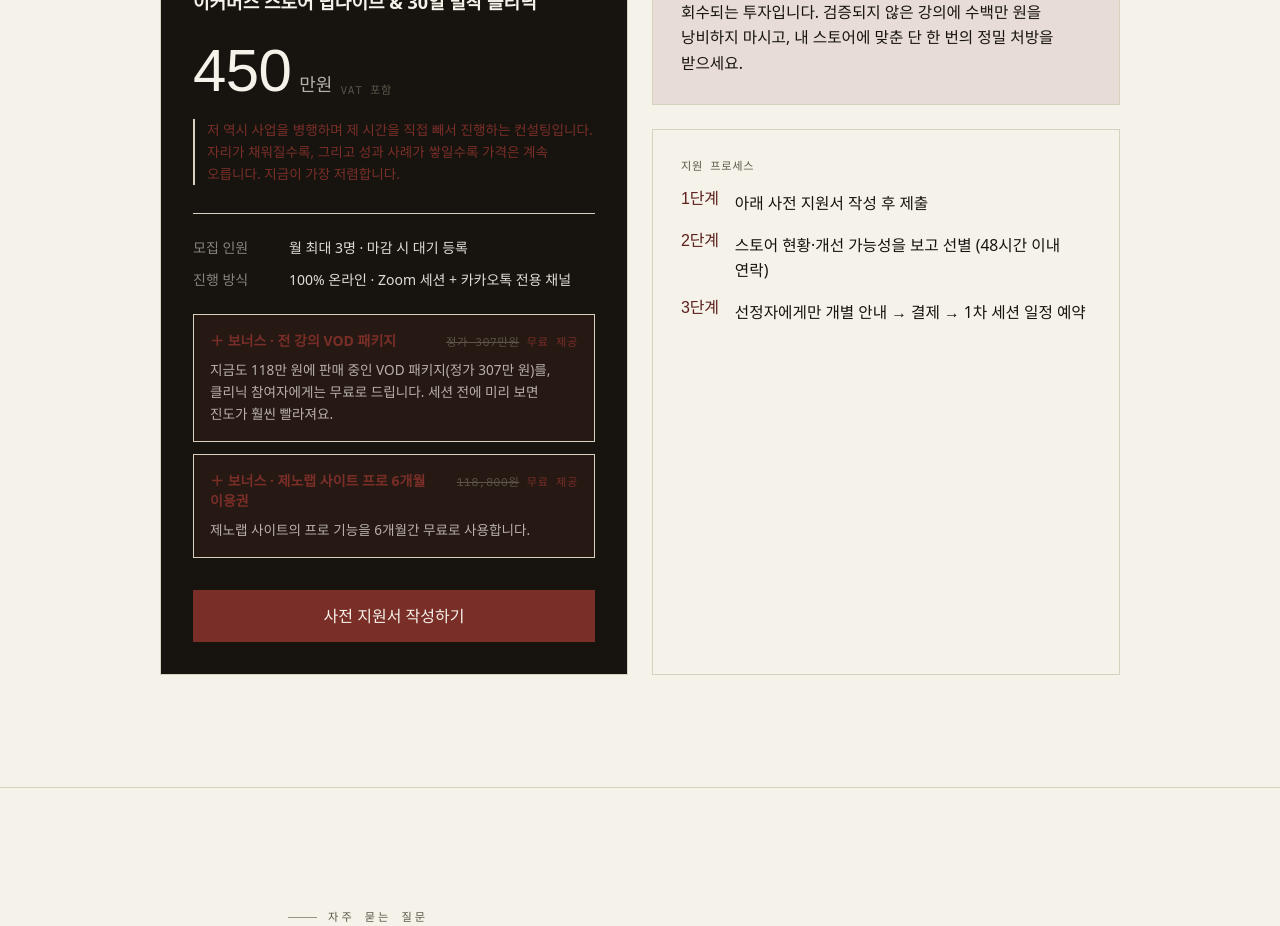
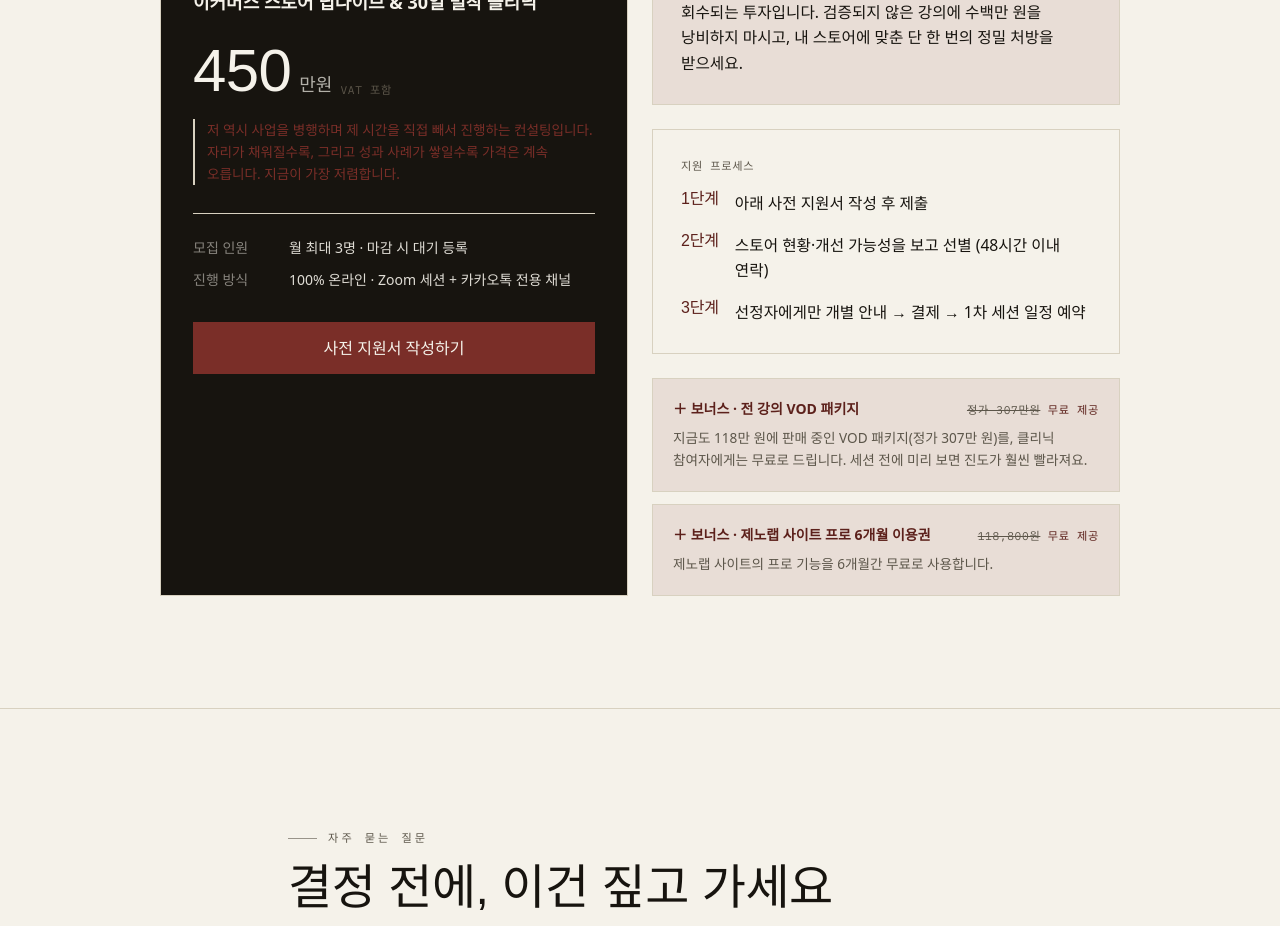
Before and after one commit to xenodori/xeno-consulting, a Next.js app: page / in a window 1280 px wide. Shown: the part 9440-10366 px from the top of the page. Built offline with nearby package versions, Linux system fonts and the light colour scheme; no server answers; the database is empty; a web font is replaced by a local one.

Commit message:
수강료 섹션: 보너스를 오른쪽 칸으로 이동해 좌우 높이 균형

```diff
--- a/src/components/Pricing.tsx
+++ b/src/components/Pricing.tsx
@@ -78,32 +78,6 @@ export default async function Pricing() {
               <Line k="진행 방식" v={program.format} />
             </dl>
 
-            {/* 보너스 */}
-            <div className="mt-6 space-y-3">
-              {bonuses.map((b) => (
-                <div key={b.title} className="border border-amber/50 bg-amber/15 p-4">
-                  <div className="flex items-baseline justify-between gap-3">
-                    <span className="text-sm font-semibold text-amber">
-                      ＋ 보너스 · {b.title}
-                    </span>
-                    <span className="tick shrink-0 text-paper/60">
-                      <span className="line-through">{b.retail}</span>{" "}
-                      <span className="text-amber">{b.free}</span>
-                    </span>
-                  </div>
-                  {b.image && (
-                    <PhotoFrame
-                      src={b.image}
-                      alt={`${b.title} 이미지`}
-                      hint="강의 패키지 이미지"
-                      className="mt-3 aspect-[16/9] w-full rounded-none border-paper/15"
-                    />
-                  )}
-                  <p className="mt-2 text-[0.85rem] leading-relaxed text-paper/70">{b.desc}</p>
-                </div>
-              ))}
-            </div>
-
             <a
               href="#apply"
               className="mt-8 inline-flex items-center justify-center bg-amber px-6 py-3.5 font-medium text-paper transition-colors hover:bg-paper hover:text-ink"
@@ -112,14 +86,14 @@ export default async function Pricing() {
             </a>
           </div>
 
-          {/* ROI + 절차 */}
+          {/* ROI + 절차 + 보너스 */}
           <div className="flex flex-col gap-6">
             <div className="rounded-none border border-amber/40 bg-amber/10 p-7">
               <p className="mb-2 font-semibold text-amber-deep">ROI 관점으로 생각해보세요</p>
               <p className="text-[0.98rem] leading-relaxed text-ink">{roi}</p>
             </div>
 
-            <ol className="flex flex-1 flex-col gap-4 rounded-none border border-line bg-paper p-7">
+            <ol className="flex flex-col gap-4 rounded-none border border-line bg-paper p-7">
               <p className="tick">지원 프로세스</p>
               {process.map((p) => (
                 <li key={p.step} className="flex gap-4">
@@ -128,6 +102,32 @@ export default async function Pricing() {
                 </li>
               ))}
             </ol>
+
+            {/* 보너스 */}
+            <div className="space-y-3">
+              {bonuses.map((b) => (
+                <div key={b.title} className="border border-amber/50 bg-amber/10 p-5">
+                  <div className="flex items-baseline justify-between gap-3">
+                    <span className="text-sm font-semibold text-amber-deep">
+                      ＋ 보너스 · {b.title}
+                    </span>
+                    <span className="tick shrink-0 text-ink-soft">
+                      <span className="line-through">{b.retail}</span>{" "}
+                      <span className="text-amber-deep">{b.free}</span>
+                    </span>
+                  </div>
+                  {b.image && (
+                    <PhotoFrame
+                      src={b.image}
+                      alt={`${b.title} 이미지`}
+                      hint="강의 패키지 이미지"
+                      className="mt-3 aspect-[16/9] w-full rounded-none"
+                    />
+                  )}
+                  <p className="mt-2 text-[0.85rem] leading-relaxed text-ink-soft">{b.desc}</p>
+                </div>
+              ))}
+            </div>
           </div>
         </div>
       </div>
```
